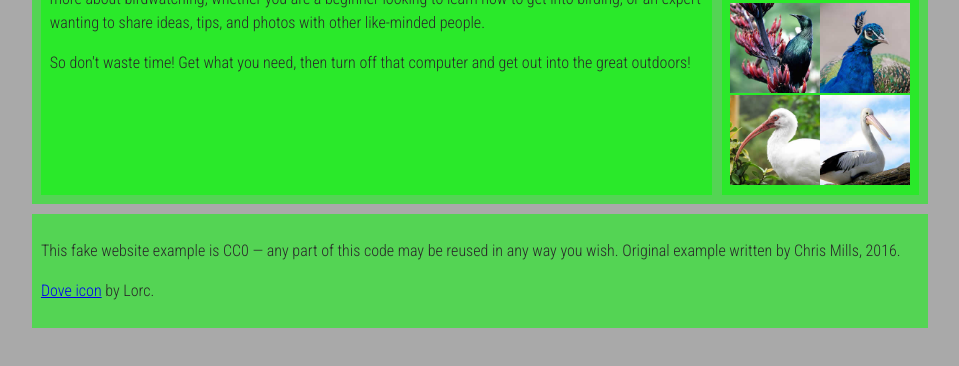
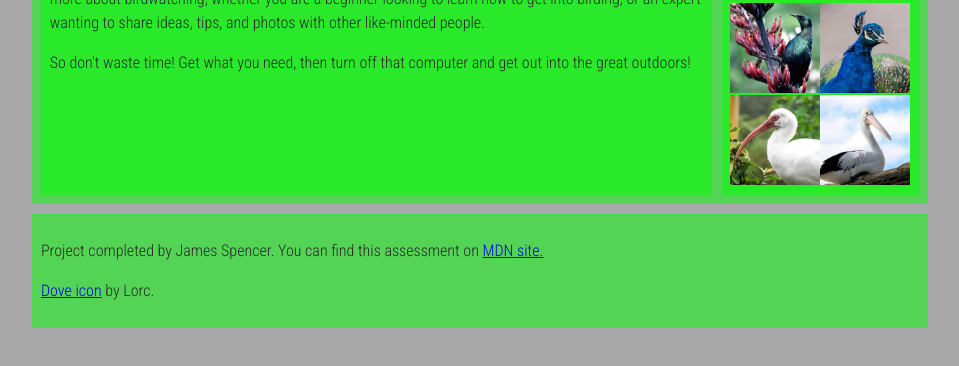
Before and after one commit to RifleCityCoding/Bird-watching-project, a plain HTML site: page index.html in a window 1280 px wide. Shown: the part 348-714 px from the top of the page, without its empty margins (160-1119 px from the left). Drawn offline with Linux system fonts and the light colour scheme.

Commit message:
Update index.html

```diff
--- a/index.html
+++ b/index.html
@@ -48,7 +48,8 @@
 
     <footer>
 
-      <p>This fake website example is CC0 — any part of this code may be reused in any way you wish. Original example written by Chris Mills, 2016.</p>
+      <p>Project completed by James Spencer. You can find this assessment on <a href="https://developer.mozilla.org/en-US/docs/Learn/HTML/Introduction_to_HTML/Structuring_a_page_of_content"> MDN
+      site.</p>
 
       <p><a href="http://game-icons.net/lorc/originals/dove.html">Dove icon</a> by Lorc.</p>
     </footer>
```
